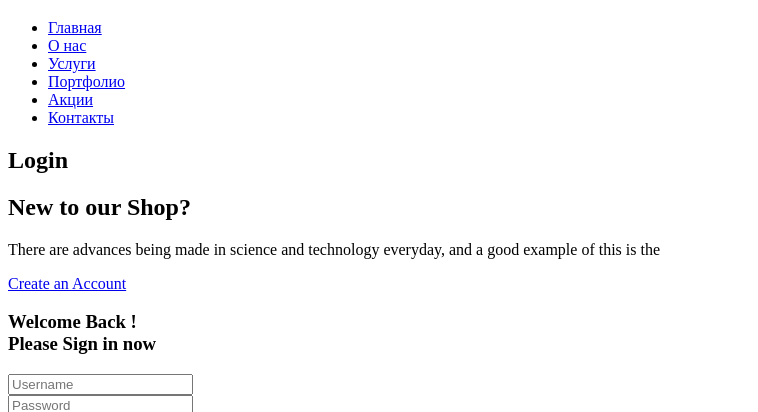
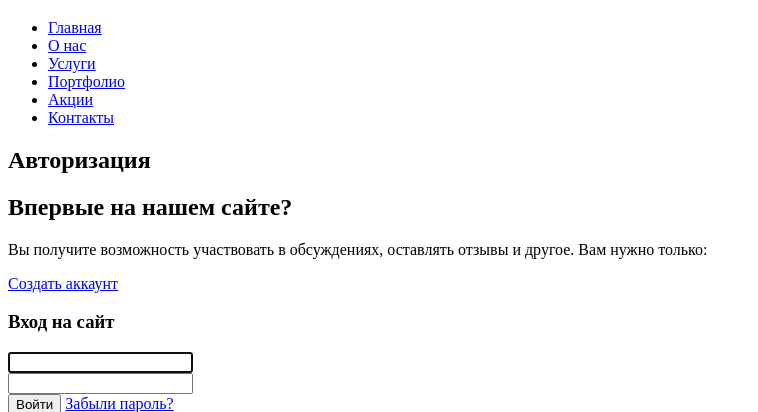
Before and after one commit to uraankhayayaal/ityakutia.ru, a Yii app: template frontend/themes/basic/views/site/login.php in a window 1280 px wide. Shown: the part 613-1025 px from the top of the page, without its empty margins (0-758 px from the left). Run offline with PHP 8.4 and a stand-in for Yii, Linux system fonts and the light colour scheme; the template is opened without the code that fills it, so the values that code supplies are empty; form fields are guessed from the names that the template uses; some libraries are stand-ins or nearby versions.

Commit message:
new theme added

```diff
--- a/frontend/themes/basic/views/site/about.php
+++ b/frontend/themes/basic/views/site/about.php
@@ -1,4 +1,6 @@
 <?php
+
+use yii\helpers\Url;
 
 $this->title = 'О нас';
 
--- a/frontend/themes/basic/views/site/login.php
+++ b/frontend/themes/basic/views/site/login.php
@@ -1,3 +1,11 @@
+<?php
+
+use uraankhayayaal\materializecomponents\checkbox\WCheckbox;
+use yii\helpers\Html;
+use yii\helpers\Url;
+use yii\widgets\ActiveForm;
+
+?>
         <!-- Hero Area Start-->
         <div class="slider-area ">
             <div class="single-slider slider-height2 d-flex align-items-center">
@@ -5,7 +13,7 @@
                     <div class="row">
                         <div class="col-xl-12">
                             <div class="hero-cap text-center">
-                                <h2>Login</h2>
+                                <h2>Авторизация</h2>
                             </div>
                         </div>
                     </div>
@@ -20,38 +28,32 @@
                     <div class="col-lg-6 col-md-6">
                         <div class="login_part_text text-center">
                             <div class="login_part_text_iner">
-                                <h2>New to our Shop?</h2>
-                                <p>There are advances being made in science and technology
-                                    everyday, and a good example of this is the</p>
-                                <a href="#" class="btn_3">Create an Account</a>
+                                <h2>Впервые на нашем сайте?</h2>
+                                <p>Вы получите возможность участвовать в обсуждениях, оставлять отзывы и другое. Вам нужно только:</p>
+                                <a href="<?= Url::toRoute(['/site/signup'])?>" class="btn_3">Создать аккаунт</a>
                             </div>
                         </div>
                     </div>
                     <div class="col-lg-6 col-md-6">
                         <div class="login_part_form">
                             <div class="login_part_form_iner">
-                                <h3>Welcome Back ! <br>
-                                    Please Sign in now</h3>
-                                <form class="row contact_form" action="#" method="post" novalidate="novalidate">
-                                    <div class="col-md-12 form-group p_star">
-                                        <input type="text" class="form-control" id="name" name="name" value=""
-                                            placeholder="Username">
+                                <h3>Вход на сайт</h3>
+                                <?php $form = ActiveForm::begin([
+                                    'id' => 'login-form',
+                                    'errorCssClass' => 'red-text',
+                                ]); ?>
+                                    <div class="row">
+                                        <?= $form->field($model, 'username', ['options' => ['class' => 'col-md-12 form-group p_star']])->textInput(['autofocus' => true, 'placeholder' => $model->getAttributeLabel('username')])->label(false) ?>
+
+                                        <?= $form->field($model, 'password', ['options' => ['class' => 'col-md-12 form-group p_star']])->passwordInput(['placeholder' => $model->getAttributeLabel('username')])->label(false) ?>
+
+                                        <div class="col-md-12 form-group">
+                                            <?= WCheckbox::widget(['model' => $model, 'attribute' => 'rememberMe'])?>
+                                            <?= Html::submitButton('Войти', ['class' => 'btn', 'name' => 'login-button']) ?>
+                                            <a class="lost_pass" href="<?= Url::toRoute(['/site/request-password-reset'])?>">Забыли пароль?</a>
+                                        </div>
                                     </div>
-                                    <div class="col-md-12 form-group p_star">
-                                        <input type="password" class="form-control" id="password" name="password" value=""
-                                            placeholder="Password">
-                                    </div>
-                                    <div class="col-md-12 form-group">
-                                        <div class="creat_account d-flex align-items-center">
-                                            <input type="checkbox" id="f-option" name="selector">
-                                            <label for="f-option">Remember me</label>
-                                        </div>
-                                        <button type="submit" value="submit" class="btn_3">
-                                            log in
-                                        </button>
-                                        <a class="lost_pass" href="#">forget password?</a>
-                                    </div>
-                                </form>
+                                <?php ActiveForm::end(); ?>
                             </div>
                         </div>
                     </div>
```
Also changed, not shown: frontend/themes/basic/views/site/requestPasswordResetToken.php (+24 -8 lines), frontend/themes/basic/views/site/resetPassword.php (+24 -6 lines).
